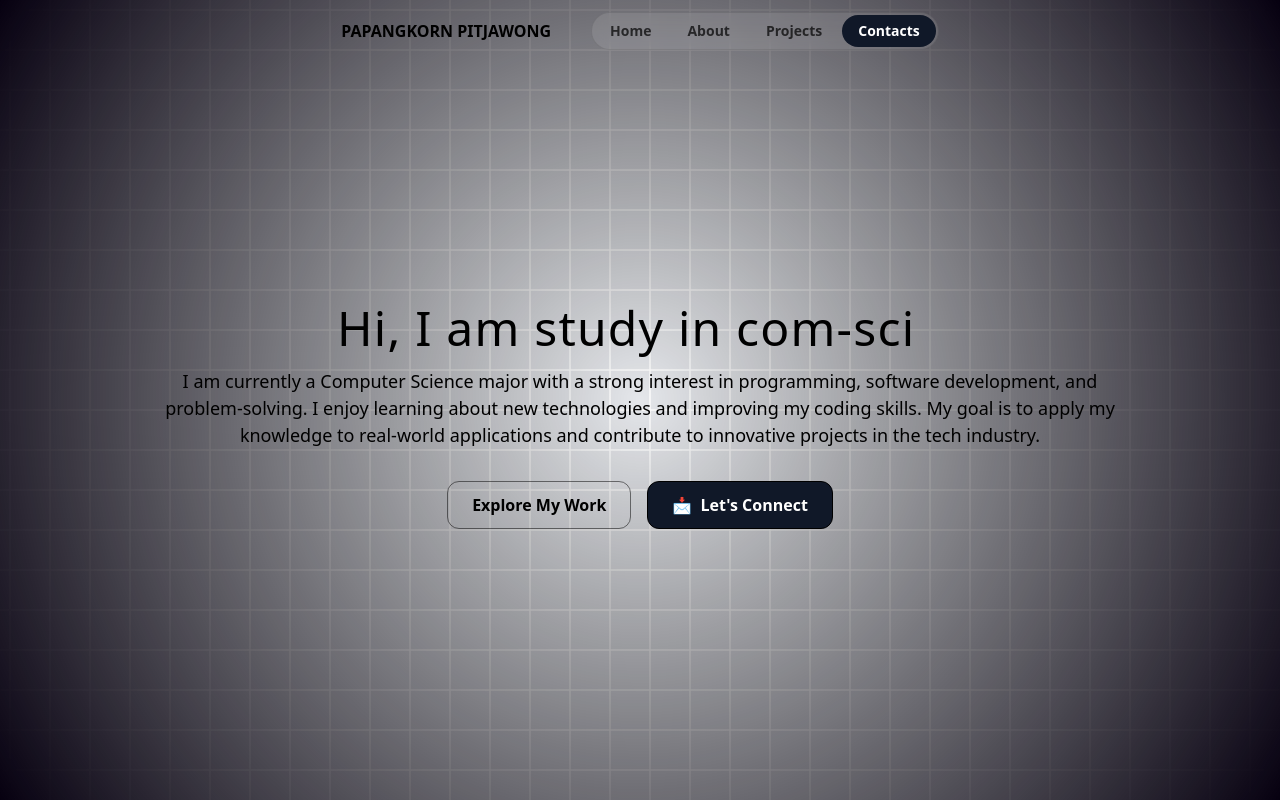
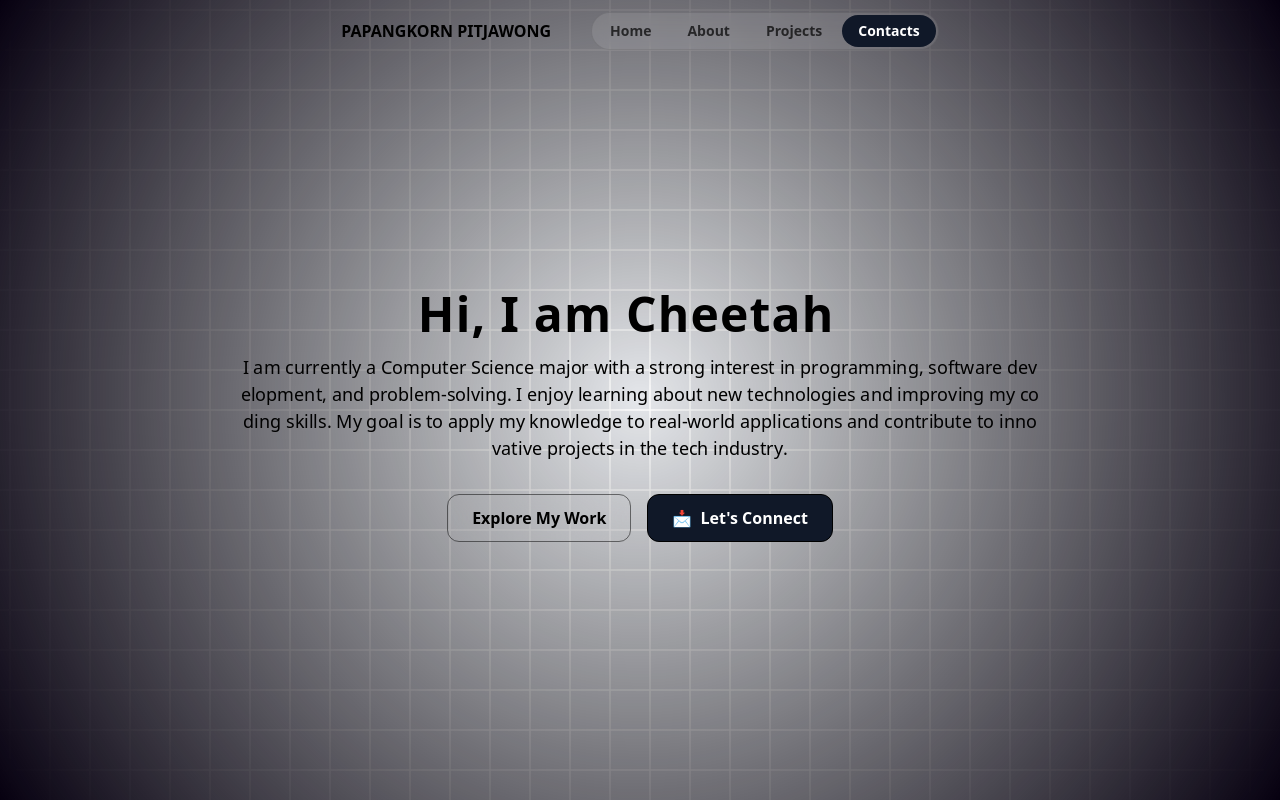
Before and after one commit to TAHPAPANGKORN/nextjs-profile-frontend, a Next.js app: page / in a window 1280 px wide. Shown: the top 800 px of the page. Built offline with nearby package versions, Linux system fonts and the light colour scheme.

Commit message:
feat: update AboutMe section and add animated content components

```diff
--- a/src/components/AboutMe/AboutMe.tsx
+++ b/src/components/AboutMe/AboutMe.tsx
@@ -5,7 +5,7 @@ import Tag from "@/components/AboutMe/Tag/Tag";
 const education = [
   {
     title: "Burapha University",
-    date: "2014 - Present",
+    date: "2024 - Present",
     description: "computerScience major",
   },
   {
@@ -19,11 +19,11 @@ const tags =[
     "Game",
     "Eat",
     "Coding",
-    "Technology",
+    "Tech",
 ];
 const AboutMe = () => {
   return (
-    <div className="flex flex-col justify-center items-center  p-10 space-y-4 md:space-y-20 ">
+    <div className="flex flex-col justify-center items-center p-10 space-y-4 md:space-y-20">
       <h1 className="header-item">AboutMe</h1>
       <div className="max-w-240 ">
         <div className="flex flex-col md:flex-row justify-between gap-10">
@@ -44,7 +44,7 @@ const AboutMe = () => {
           </div>
           <div className="space-y-5">
             <div className="space-y-1">
-              <h2 className="font-bold text-3xl">Papangkorn Pitjawong</h2>
+              <h2 className="font-bold text-3xl min-w-80">Papangkorn Pitjawong</h2>
               <h3 className="text-blue-500 font-bold">
                 Call Me Cheetah || Tah
               </h3>
--- /dev/null
+++ b/src/components/Animations/AnimatedContent/AnimatedFont.tsx
@@ -0,0 +1,85 @@
+import React, { useEffect, useRef } from "react";
+import { gsap } from "gsap";
+import { SplitText } from "gsap/SplitText";
+import { ScrambleTextPlugin } from "gsap/ScrambleTextPlugin";
+
+gsap.registerPlugin(SplitText, ScrambleTextPlugin);
+
+export interface ScrambledTextProps {
+  radius?: number;
+  duration?: number;
+  speed?: number;
+  scrambleChars?: string;
+  className?: string;
+  style?: React.CSSProperties;
+  children: React.ReactNode;
+}
+
+const ScrambledText: React.FC<ScrambledTextProps> = ({
+  radius = 100,
+  duration = 1.2,
+  speed = 0.5,
+  scrambleChars = ".:",
+  className = "",
+  style = {},
+  children,
+}) => {
+  const rootRef = useRef<HTMLDivElement | null>(null);
+
+  useEffect(() => {
+    if (!rootRef.current) return;
+
+    const split = SplitText.create(rootRef.current.querySelector("p"), {
+      type: "chars",
+      charsClass: "inline-block will-change-transform",
+    });
+
+    split.chars.forEach((el) => {
+      const c = el as HTMLElement;
+      gsap.set(c, { attr: { "data-content": c.innerHTML } });
+    });
+
+    const handleMove = (e: PointerEvent) => {
+      split.chars.forEach((el) => {
+        const c = el as HTMLElement;
+        const { left, top, width, height } = c.getBoundingClientRect();
+        const dx = e.clientX - (left + width / 2);
+        const dy = e.clientY - (top + height / 2);
+        const dist = Math.hypot(dx, dy);
+
+        if (dist < radius) {
+          gsap.to(c, {
+            overwrite: true,
+            duration: duration * (1 - dist / radius),
+            scrambleText: {
+              text: c.dataset.content || "",
+              chars: scrambleChars,
+              speed,
+            },
+            ease: "none",
+          });
+        }
+      });
+    };
+
+    const el = rootRef.current;
+    el.addEventListener("pointermove", handleMove);
+
+    return () => {
+      el.removeEventListener("pointermove", handleMove);
+      split.revert();
+    };
+  }, [radius, duration, speed, scrambleChars]);
+
+  return (
+    <div
+      ref={rootRef}
+      className={` max-w-[800px] text-[clamp(14px,4vw,32px)] ${className}`}
+      style={style}
+    >
+      <p>{children}</p>
+    </div>
+  );
+};
+
+export default ScrambledText;
--- a/src/components/Hero/BtnHero.tsx
+++ b/src/components/Hero/BtnHero.tsx
@@ -5,12 +5,12 @@ function BtnHero() {
   return (
       <div className="flex flex-col md:flex-row justify-center items-center mt-8 gap-4">
         <Link href="#projects">
-        <button className="inline-flex items-center gap-2 border border-black/50 px-6 h-12 rounded-xl hover:bg-gray-900 hover:border-black hover:text-white transition duration-350 cursor-pointer">
+        <button className="inline-flex items-center gap-2  border border-black/50 px-6 h-12 rounded-xl hover:bg-gray-900 hover:border-black hover:text-white transition duration-350 cursor-pointer backdrop-blur-2xl">
           <span className="font-semibold">Explore My Work</span>
         </button>
         </Link>
         <Link href="#contact">
-        <button className="inline-flex items-center gap-2 border border-black bg-gray-900 text-white h-12 px-6 rounded-xl hover:bg-white hover:border-black/50 hover:text-black transition duration-350">
+        <button className="inline-flex items-center gap-2 border border-black bg-gray-900 text-white h-12 px-6 rounded-xl hover:bg-transparent hover:backdrop-blur-2xl hover:border-black/50 hover:text-black transition duration-350">
           <span>📩</span>
           <span className="font-semibold">{"Let's Connect"}</span>
         </button>
--- a/src/components/Hero/Hero.tsx
+++ b/src/components/Hero/Hero.tsx
@@ -4,7 +4,8 @@ import 'aos/dist/aos.css';
 import { useEffect } from 'react';
 import { TypeAnimation } from 'react-type-animation';
 import BtnHero from './BtnHero';
-import Squares from '@/components/Animations/Animations/AnimatedContent/AnimatedContent';
+import Squares from '@/components/Animations/AnimatedContent/AnimatedContent';
+import ScrambledText from '@/components/Animations/AnimatedContent/AnimatedFont';
 
 export const HeroSection = () => {
   useEffect(() => {
@@ -23,18 +24,18 @@ export const HeroSection = () => {
           speed={0.5}
           squareSize={40}
           direction="diagonal"
-          borderColor='#fff'
-          hoverFillColor='#'
+          borderColor="#fff"
+          hoverFillColor="#"
         />
       </div>
       {/* Main content */}
       <div className="flex flex-col justify-center items-center mx-20 md:mx-40">
-        <h1 className="text-3xl md:text-5xl text-center mt-8 tracking-wide">
+        <h1 className="text-4xl font-bold md:text-5xl text-center mt-8 tracking-wide">
           <TypeAnimation
             sequence={[
               "Hi, I am Papangkorn",
               3000,
-              "Hi, I am study in com-sci",
+              "Hi, I am Cheetah",
               2000,
             ]}
             wrapper="span"
@@ -42,13 +43,19 @@ export const HeroSection = () => {
             repeat={Infinity}
           />
         </h1>
-        <p className="mt-4 text-center">
-          I am currently a Computer Science major with a strong interest in
-          programming, software development, and problem-solving. I enjoy
-          learning about new technologies and improving my coding skills. My
-          goal is to apply my knowledge to real-world applications and
-          contribute to innovative projects in the tech industry.
-        </p>
+        <ScrambledText
+          radius={100}
+          duration={1.2}
+          speed={0.5}
+          scrambleChars=".:"
+          className='mt-4 text-center text-black'
+        >
+            I am currently a Computer Science major with a strong interest in
+            programming, software development, and problem-solving. I enjoy
+            learning about new technologies and improving my coding skills. My
+            goal is to apply my knowledge to real-world applications and
+            contribute to innovative projects in the tech industry.
+        </ScrambledText>
       </div>
       <BtnHero />
     </div>
```
Also changed, not shown: src/components/Animations/AnimatedContent/AnimatedContent.tsx (renamed from src/components/Animations/Animations/AnimatedContent/AnimatedContent.tsx).
